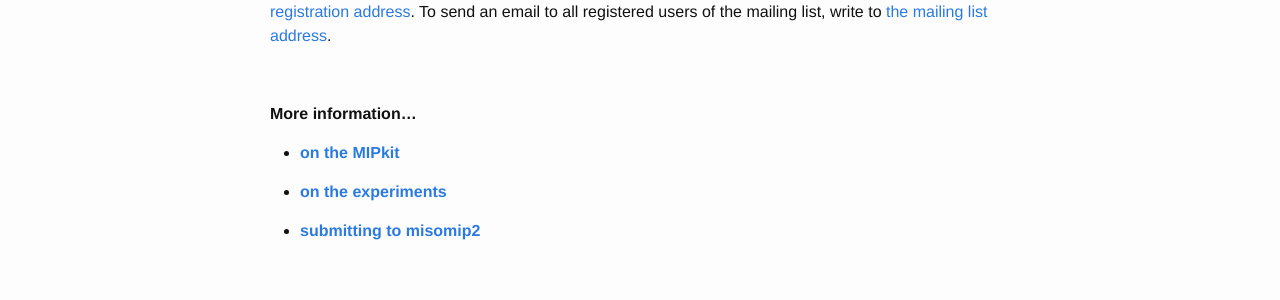
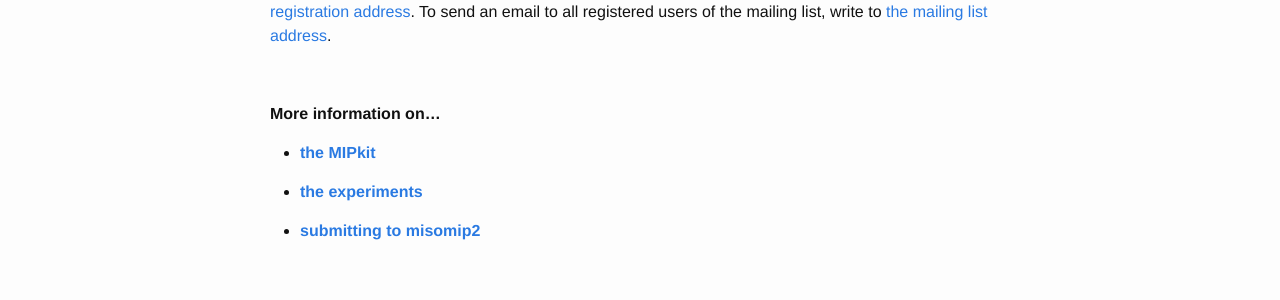
Before and after one commit to misomip/misomip.github.io, a Jekyll site: the page built from misomip2.md, in a window 1280 px wide. Shown: the part 1073-1373 px from the top of the page. Built offline with Jekyll 4.4.1, drawn with Linux system fonts in a browser that asks for light colours.

```diff
--- a/misomip2.md
+++ b/misomip2.md
@@ -28,10 +28,10 @@ To register to the MISOMIP2 mailing list, send an email with "subscribe misomip2
 
 <br>
 
-**More information...**
+**More information on...**
 
-* [**on the MIPkit**](/misomip2_dir/misomip2_MIPkit.md)
+* [**the MIPkit**](/misomip2_dir/misomip2_MIPkit.md)
 
-* [**on the experiments**](/misomip2_dir/misomip2_experiments.md)
+* [**the experiments**](/misomip2_dir/misomip2_experiments.md)
 
 * [**submitting to misomip2**](/misomip2_dir/misomip2_submissions.md)
```
